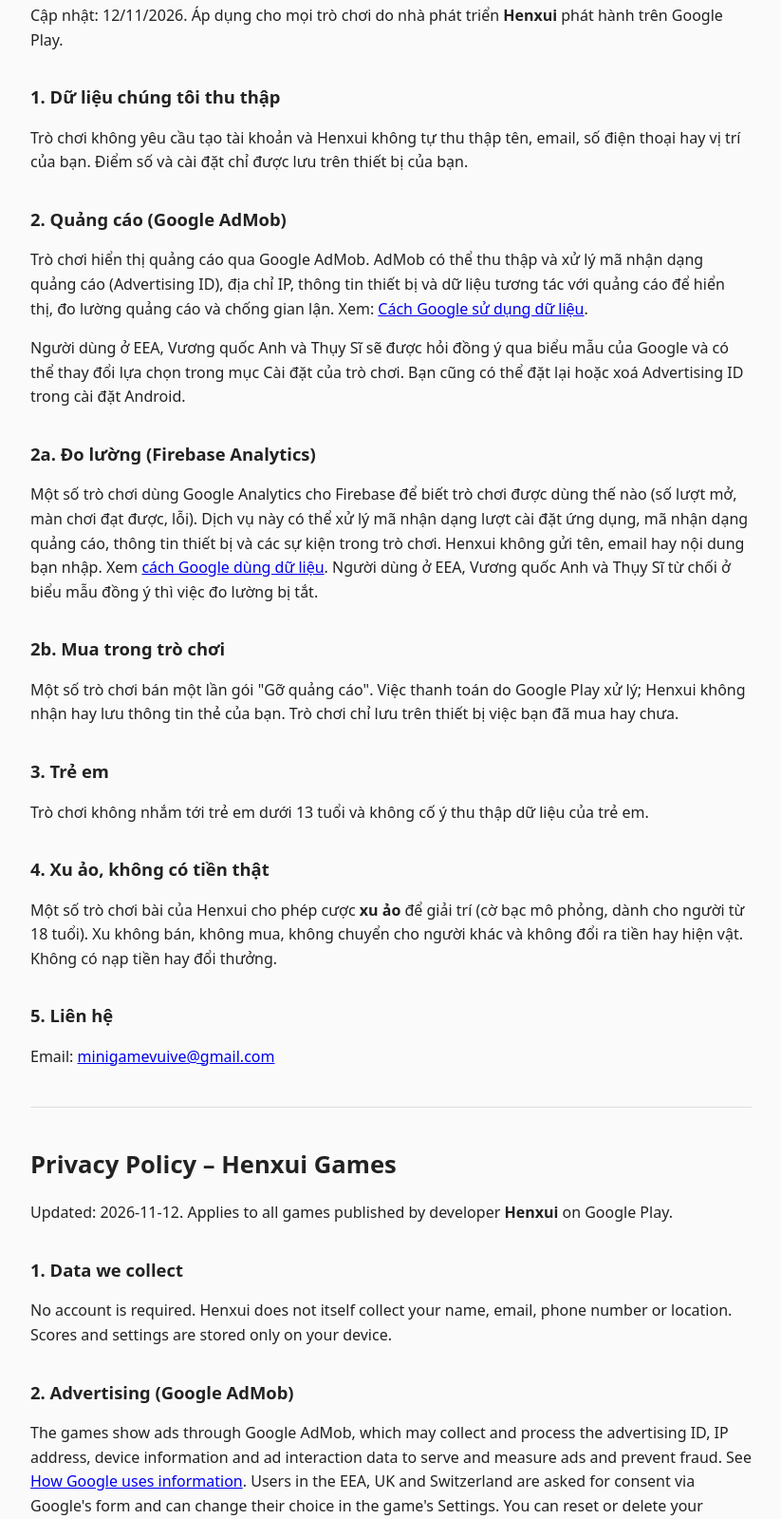
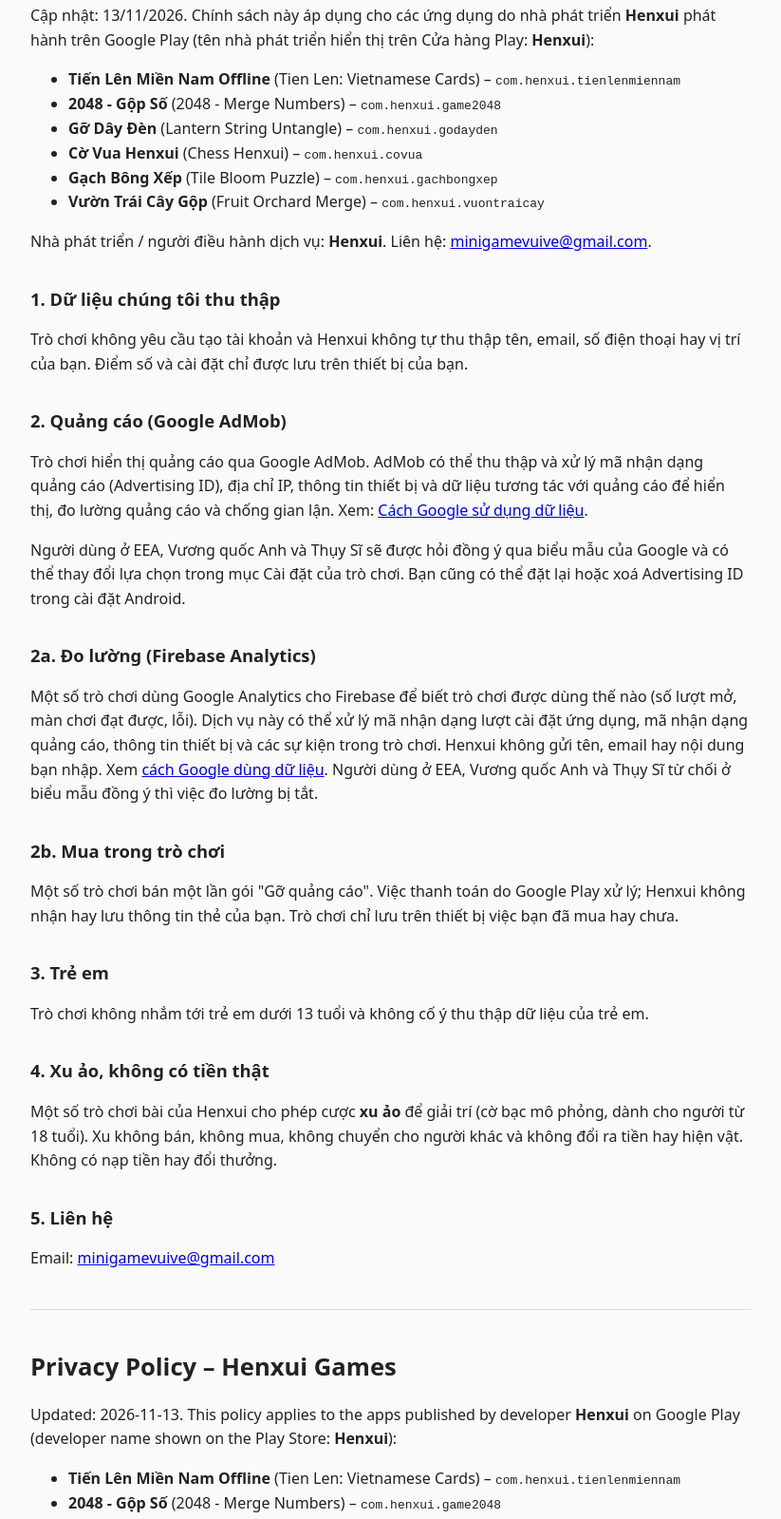
Before and after one commit to Henxui0528/henxui0528.github.io, a plain HTML site: page privacy/index.html in a window 1280 px wide. Shown: the part 95-1694 px from the top of the page at 95% size, without its empty margins (228-1051 px from the left). Drawn offline with Linux system fonts and the light colour scheme.

Commit message:
Privacy policy: name each app, package and developer to match Play listings
Co-Authored-By: Claude Sonnet 5.5 <noreply@anthropic.com>
Claude-Session: https://claude.ai/code/session_01D2XqPMcsuLp2pHaGMoKdaY

```diff
--- a/privacy/index.html
+++ b/privacy/index.html
@@ -12,7 +12,16 @@
 </head>
 <body>
 <h1>Chính sách quyền riêng tư – Henxui Games</h1>
-<p>Cập nhật: 12/11/2026. Áp dụng cho mọi trò chơi do nhà phát triển <strong>Henxui</strong> phát hành trên Google Play.</p>
+<p>Cập nhật: 13/11/2026. Chính sách này áp dụng cho các ứng dụng do nhà phát triển <strong>Henxui</strong> phát hành trên Google Play (tên nhà phát triển hiển thị trên Cửa hàng Play: <strong>Henxui</strong>):</p>
+<ul>
+<li><strong>Tiến Lên Miền Nam Offline</strong> (Tien Len: Vietnamese Cards) – <code>com.henxui.tienlenmiennam</code></li>
+<li><strong>2048 - Gộp Số</strong> (2048 - Merge Numbers) – <code>com.henxui.game2048</code></li>
+<li><strong>Gỡ Dây Đèn</strong> (Lantern String Untangle) – <code>com.henxui.godayden</code></li>
+<li><strong>Cờ Vua Henxui</strong> (Chess Henxui) – <code>com.henxui.covua</code></li>
+<li><strong>Gạch Bông Xếp</strong> (Tile Bloom Puzzle) – <code>com.henxui.gachbongxep</code></li>
+<li><strong>Vườn Trái Cây Gộp</strong> (Fruit Orchard Merge) – <code>com.henxui.vuontraicay</code></li>
+</ul>
+<p>Nhà phát triển / người điều hành dịch vụ: <strong>Henxui</strong>. Liên hệ: <a href="mailto:minigamevuive@gmail.com">minigamevuive@gmail.com</a>.</p>
 
 <h2>1. Dữ liệu chúng tôi thu thập</h2>
 <p>Trò chơi không yêu cầu tạo tài khoản và Henxui không tự thu thập tên, email, số điện thoại hay vị trí của bạn. Điểm số và cài đặt chỉ được lưu trên thiết bị của bạn.</p>
@@ -37,7 +46,16 @@
 <hr>
 
 <h1>Privacy Policy – Henxui Games</h1>
-<p>Updated: 2026-11-12. Applies to all games published by developer <strong>Henxui</strong> on Google Play.</p>
+<p>Updated: 2026-11-13. This policy applies to the apps published by developer <strong>Henxui</strong> on Google Play (developer name shown on the Play Store: <strong>Henxui</strong>):</p>
+<ul>
+<li><strong>Tiến Lên Miền Nam Offline</strong> (Tien Len: Vietnamese Cards) – <code>com.henxui.tienlenmiennam</code></li>
+<li><strong>2048 - Gộp Số</strong> (2048 - Merge Numbers) – <code>com.henxui.game2048</code></li>
+<li><strong>Gỡ Dây Đèn</strong> (Lantern String Untangle) – <code>com.henxui.godayden</code></li>
+<li><strong>Cờ Vua Henxui</strong> (Chess Henxui) – <code>com.henxui.covua</code></li>
+<li><strong>Gạch Bông Xếp</strong> (Tile Bloom Puzzle) – <code>com.henxui.gachbongxep</code></li>
+<li><strong>Vườn Trái Cây Gộp</strong> (Fruit Orchard Merge) – <code>com.henxui.vuontraicay</code></li>
+</ul>
+<p>Developer / service operator: <strong>Henxui</strong>. Contact: <a href="mailto:minigamevuive@gmail.com">minigamevuive@gmail.com</a>.</p>
 <h2>1. Data we collect</h2>
 <p>No account is required. Henxui does not itself collect your name, email, phone number or location. Scores and settings are stored only on your device.</p>
 <h2>2. Advertising (Google AdMob)</h2>
```
